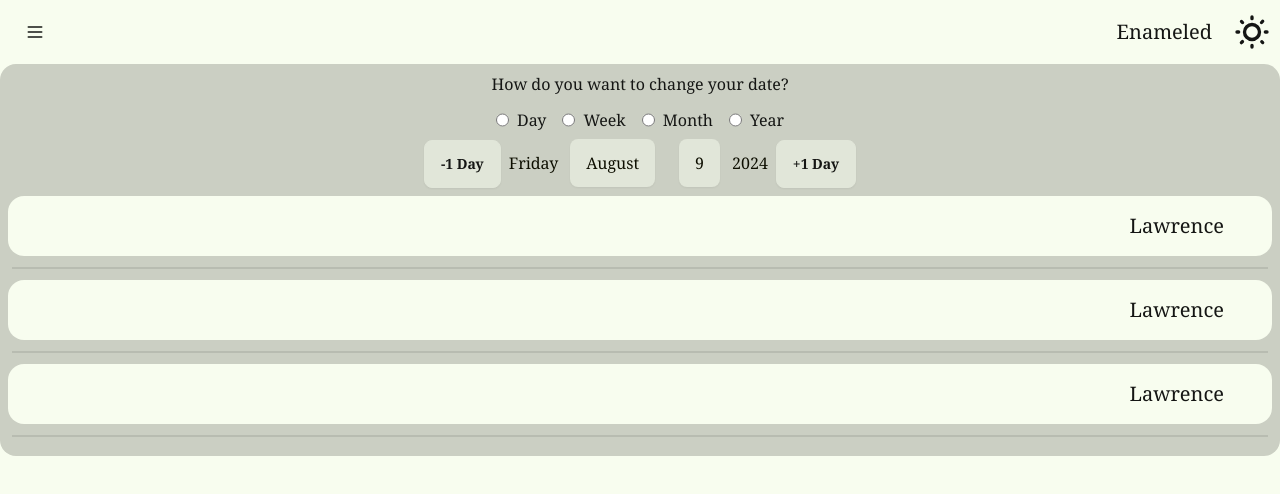
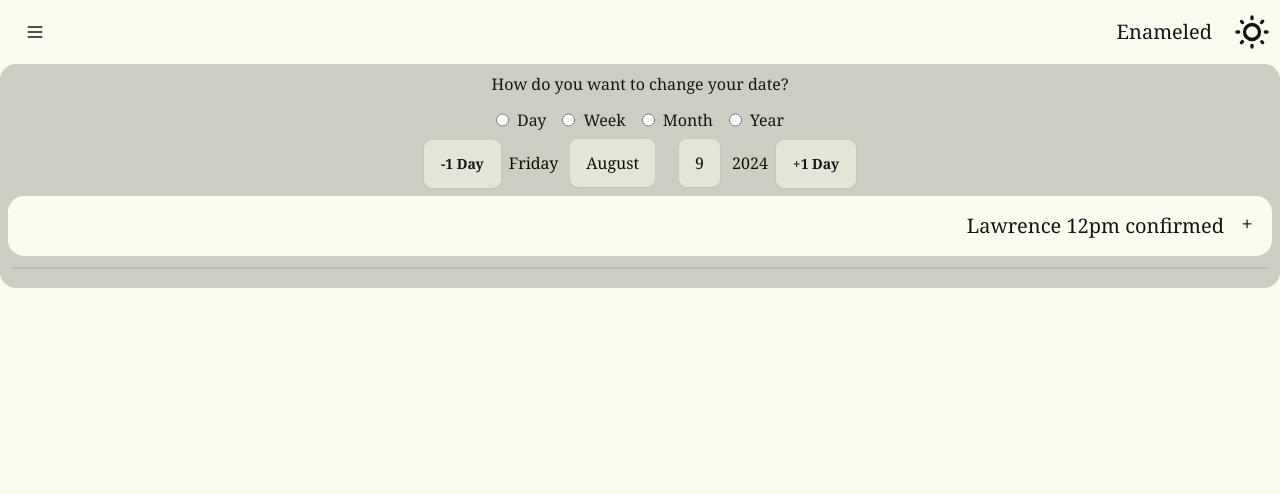
Before and after one commit to lclemente225/patient-management-system, a React (Vite) app: page / in a window 1280 px wide. Shown: the top 494 px of the page. Built offline with nearby package versions, Linux system fonts and the light colour scheme.

Commit message:
added sms file

```diff
--- a/src/components/AdminHome/AdminHome.tsx
+++ b/src/components/AdminHome/AdminHome.tsx
@@ -3,7 +3,9 @@ import Navbar from '../Navbar/Navbar'
 import DateSelector from '../DateSelector/DateSelector.js'
 import { useDate } from '../../lib/contexts/date.js'
 import { DateChangeSelectorInterface } from '../DateSelector/types.js'
+import {format} from 'date-fns'
 import {dummyData, dummyDataType} from '../../dummydata.ts'
+import SmsFn from '../smsFn/smsFn.tsx'
 
 const AdminHome = () => {
   const {date} = useDate()
@@ -14,6 +16,19 @@ const AdminHome = () => {
     selectDateChangeSelector({
       value: e.target.value
     })
+  }
+
+  function checkDate(appointmentDate: string){
+      let today = date.todayFullDate
+      //if today isn't loaded yet then return so function doesn't run
+      if(today === undefined) return
+      let todayFormat = format(today, "PPP")
+
+      if(todayFormat === appointmentDate){
+        return true
+      }else{
+        return false
+      }
   }
 
   return (
@@ -80,23 +95,28 @@ const AdminHome = () => {
         dummyData.map((
           data:dummyDataType,
           index:number) => {
-          if(date.todayFullDate === data.appointmentDate){
-            console.log("this is today")
-          }
+            let thisDate = format(data.appointmentDate, "PPP")
+            let dateCompare = checkDate(thisDate)
+            let phoneNumber = data.cell
           return (
             <>
-          <div className="collapse bg-base-100">
-            <input type="radio" name={`daily-schedule`} />
-            <div className="collapse-title text-right text-xl font-medium">
-              {data.firstName}
+            {
+              dateCompare &&
+              <>
+            <div tabIndex={0} className="collapse collapse-plus bg-base-100 z-0" key={`${index}`}>
+              <input type="checkbox" />
+              <div className="collapse-title text-right text-xl font-medium">
+                {data.firstName} {data.appointmentTime} {data.confirmed ? "confirmed" : "not confirmed"}
+              </div>
+              <div className="collapse-content border-green-200">
+                <SmsFn phoneNumber={phoneNumber}/>
+                <p>{thisDate}</p>
+              </div>
             </div>
-            <div className="collapse-content border-green-200">
-              <input type="text"/>
-              <p>{data.appointmentDate}</p>
-            </div>
-          </div>
 
-          <div className="divider m-1"></div>
+            <div className="divider m-1"></div>
+            </>
+            }
           </>
           )
         })
--- a/src/components/DateSelector/DateSelector.tsx
+++ b/src/components/DateSelector/DateSelector.tsx
@@ -51,14 +51,6 @@ const DateSelector = ({dateChangeSelector}) => {
 
         return emptyArray
     }
-
-    function weeksInMonth(){
-        let fullDate = date.todayFullDate
-        let weekendsArray = eachWeekendOfMonth(fullDate)
-        let weekQuantityArray = Array.from({ length: (weekendsArray.length/2) }, (_, i) => i + 1)
-        return weekQuantityArray
-    }
-
     let daysInMonthArray = daysInMonthTotal();
 
     function changeDate(selectDateParameter: selectDateParameterType, direction: Boolean, thisDay: string){
--- /dev/null
+++ b/src/components/smsFn/smsFn.tsx
@@ -0,0 +1,17 @@
+import React from 'react'
+
+const SmsFn = ({phoneNumber}) => {
+  return (
+    <>
+    <form onSubmit={e => e.preventDefault()} className="w-7/12 flex flex-col items-center">
+        <div className='h-60 w-full border-2'>
+        {phoneNumber}
+        </div>
+        <input type="text" placeholder="Send Message to Patient" className='my-2 bg-neutral-content w-full z-20'/>
+        <button className="btn btn-sm w-6/12 mx-5" >Send</button>
+    </form>
+    </>
+  )
+}
+
+export default SmsFn
--- a/src/dummydata.ts
+++ b/src/dummydata.ts
@@ -1,33 +1,53 @@
 export const dummyData: dummyDataType[] = [
     {
-        firstName: "Lawrence",
-        cell: "408-687-9183",
-        appointmentDate:" new Date(2024,05, 30)",
-        appointmentTime: "1200",
-        appointmentType: "composite"
+    firstName: "Lawrence",
+    cell: "408-687-9183",
+    appointmentDate:new Date(),
+    appointmentTime: "12pm",
+    appointmentType: "composite",
+    confirmed: true
     },
     {
         firstName: "Lawrence",
         cell: "408-687-9183",
-        appointmentDate: "January 30 2024",
+        appointmentDate:new Date(2024, 5, 30),
         appointmentTime: "1200",
-        appointmentType: "composite"
+        appointmentType: "composite",
+        confirmed: true
+    },
+    {
+        firstName: "Jorence",
+        cell: "408-687-9133",
+        appointmentDate:new Date(2024, 5, 30),
+        appointmentTime: "1200",
+        appointmentType: "composite",
+        confirmed: true
     },
     {
         firstName: "Lawrence",
         cell: "408-687-9183",
-        appointmentDate: "February 30 2024",
+        appointmentDate:new Date(2024, 1, 30),
         appointmentTime: "1200",
-        appointmentType: "composite"
+        appointmentType: "composite",
+        confirmed: true
+    },
+    {
+        firstName: "Lawrence",
+        cell: "408-687-9183",
+        appointmentDate:new Date(2024, 6, 30),
+        appointmentTime: "1200",
+        appointmentType: "composite",
+        confirmed: true
     }
 ]
 
 export type dummyDataType = {
     firstName:string,
     cell:string,
-    appointmentDate:string,
+    appointmentDate:Date,
     appointmentTime:string,
-    appointmentType:string
+    appointmentType:string,
+    confirmed: Boolean
 }
 /*
 module.exports = {
```
